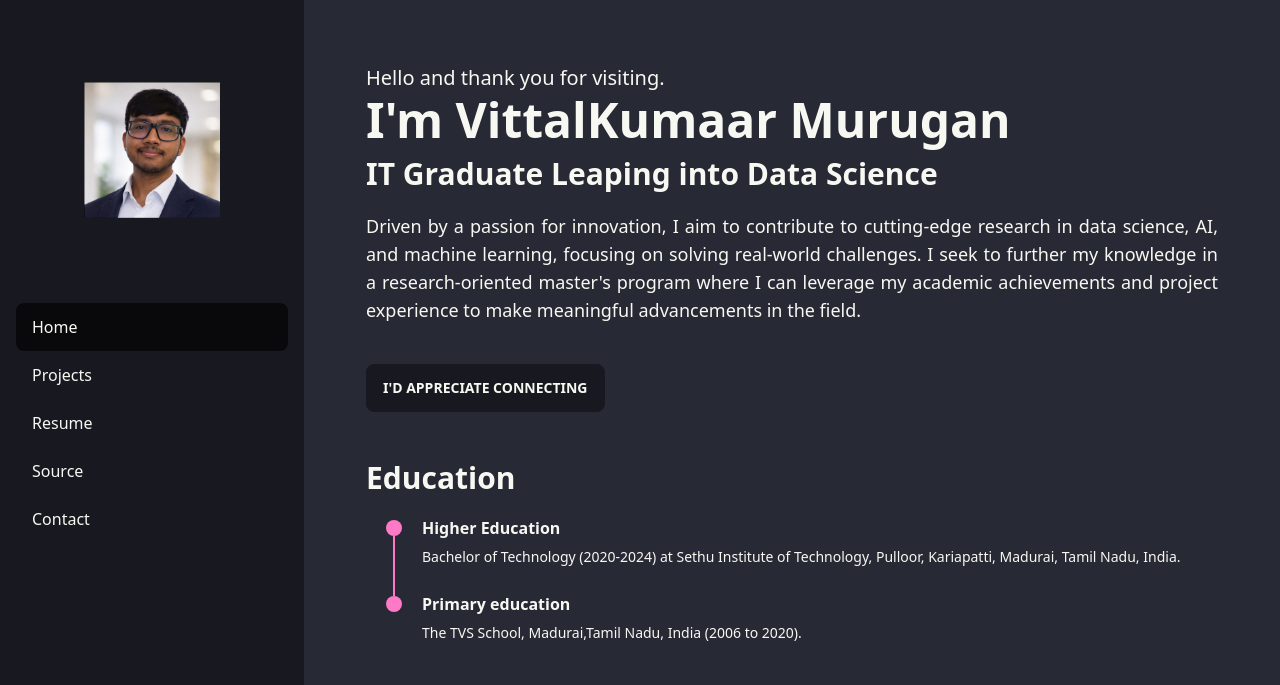
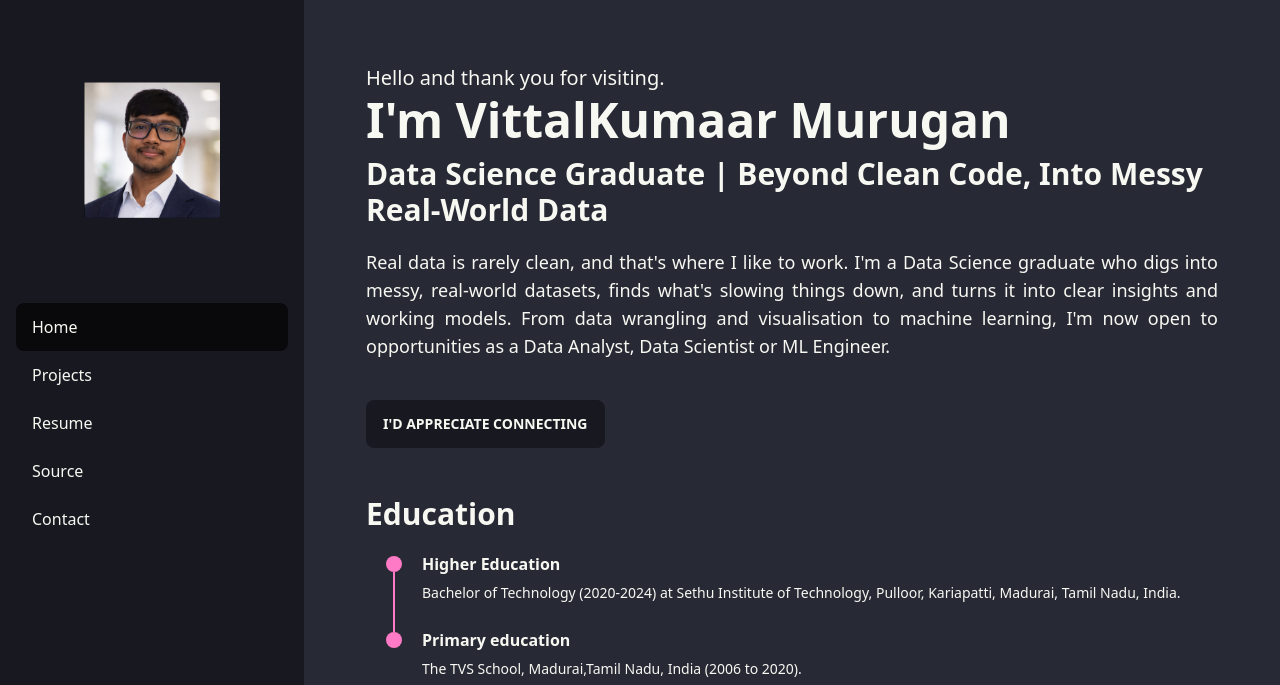
Before and after one commit to v1ttal/v1ttal-Portfolio, an Astro site: page / in a window 1280 px wide. Shown: the top 685 px of the page. Built offline with nearby package versions, Linux system fonts and the light colour scheme; Astro itself is replaced by a stand-in of ours.

Commit message:
Update headline and intro

```diff
--- a/src/pages/index.astro
+++ b/src/pages/index.astro
@@ -8,12 +8,15 @@ import TimeLineElement from "../components/cv/TimeLine.astro"
   <div class="pb-12 mt-5">
     <div class="text-xl py-1">Hello and thank you for visiting.</div>
     <div class="text-5xl font-bold">I'm VittalKumaar Murugan</div>
-    <div class="text-3xl py-3 font-bold">IT Graduate Leaping into Data Science</div>
+    <div class="text-3xl py-3 font-bold">Data Science Graduate | Beyond Clean Code, Into Messy Real-World Data</div>
     <div class="py-2 w-full">
       <p class="text-lg text-justify">
-        Driven by a passion for innovation, I aim to contribute to cutting-edge research in data science, AI, and machine learning, focusing on
-        solving real-world challenges. I seek to further my knowledge in a research-oriented master's program where I can leverage my academic
-        achievements and project experience to make meaningful advancements in the field.
+        <p class="text-lg text-justify">
+  Real data is rarely clean, and that's where I like to work. I'm a Data Science graduate who digs into messy,
+  real-world datasets, finds what's slowing things down, and turns it into clear insights and working models.
+  From data wrangling and visualisation to machine learning, I'm now open to opportunities as a Data Analyst,
+  Data Scientist or ML Engineer.
+</p>
       </p>
     </div>
     <div class="mt-8">
```
